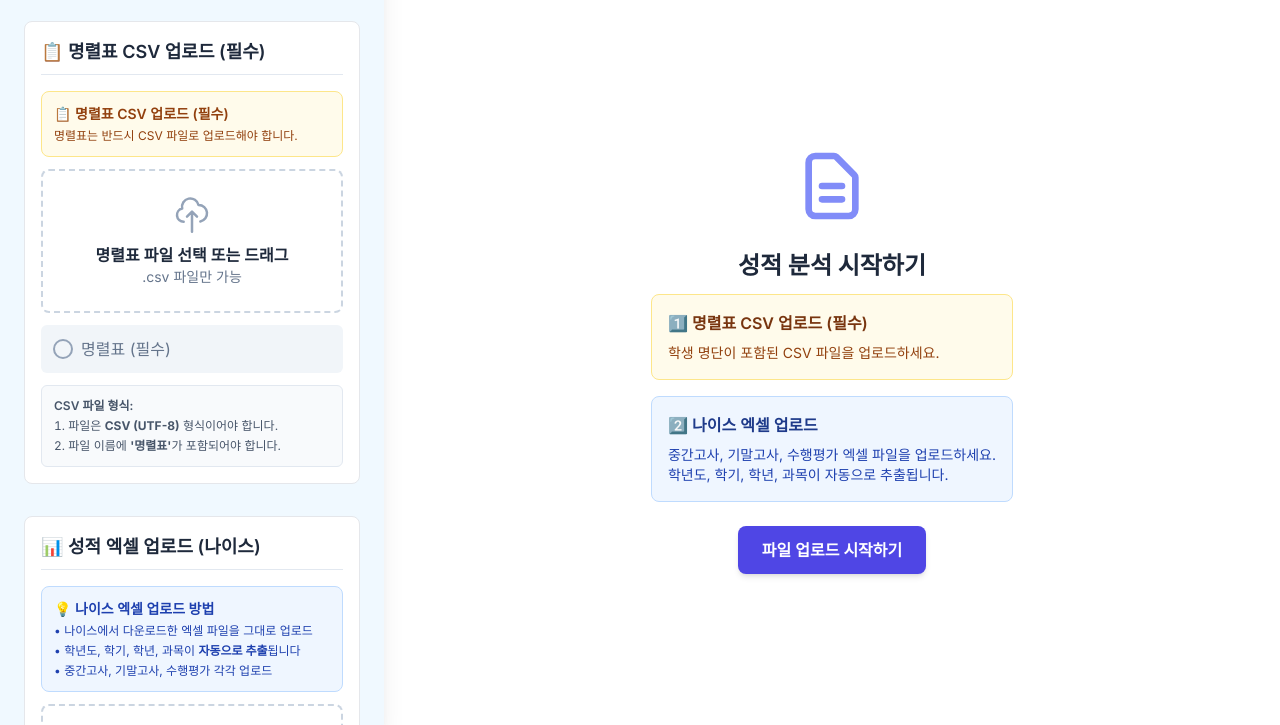
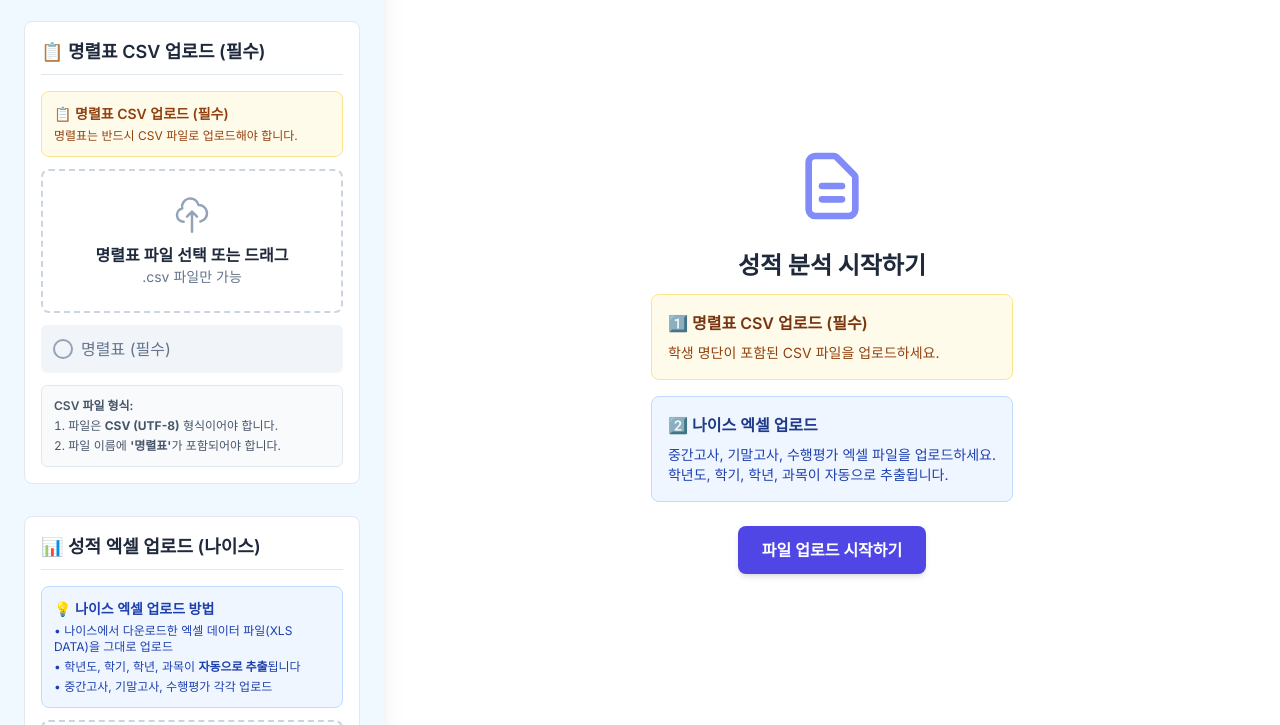
Before and after one commit to KKHLAND/grade-dashboard, a plain HTML site: page index.html in a window 1280 px wide. Shown: the part 75-800 px from the top of the page. Drawn offline with nearby package versions, Linux system fonts and the light colour scheme.

Commit message:
Update index.html

```diff
--- a/index.html
+++ b/index.html
@@ -141,7 +141,7 @@ document.addEventListener('DOMContentLoaded', () => {
             <div class="bg-blue-50 border border-blue-200 rounded-lg p-3 text-sm text-blue-800">
                 <p class="font-semibold mb-1">💡 나이스 엑셀 업로드 방법</p>
                 <ul class="text-xs space-y-1">
-                    <li>• 나이스에서 다운로드한 엑셀 파일을 그대로 업로드</li>
+                    <li>• 나이스에서 다운로드한 엑셀 데이터 파일(XLS DATA)을 그대로 업로드</li>
                     <li>• 학년도, 학기, 학년, 과목이 <strong>자동으로 추출</strong>됩니다</li>
                     <li>• 중간고사, 기말고사, 수행평가 각각 업로드</li>
                 </ul>
```
